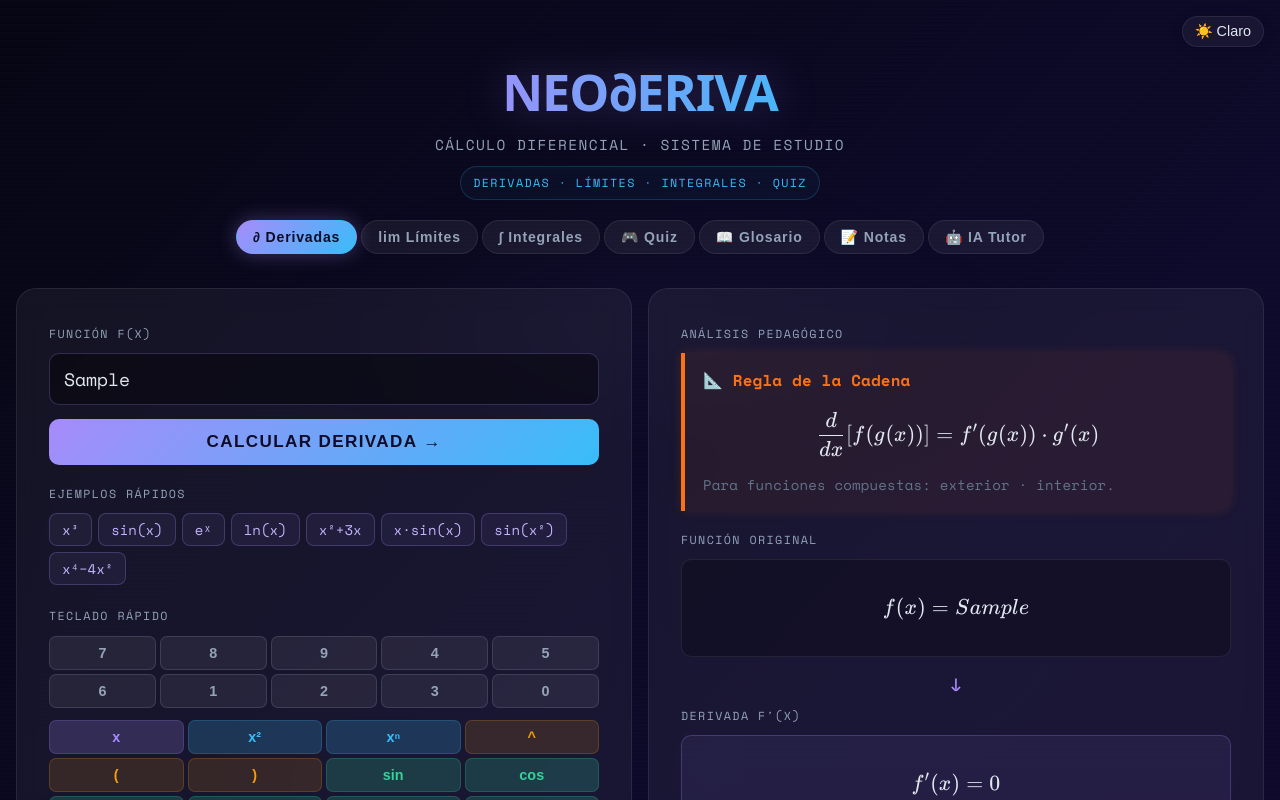
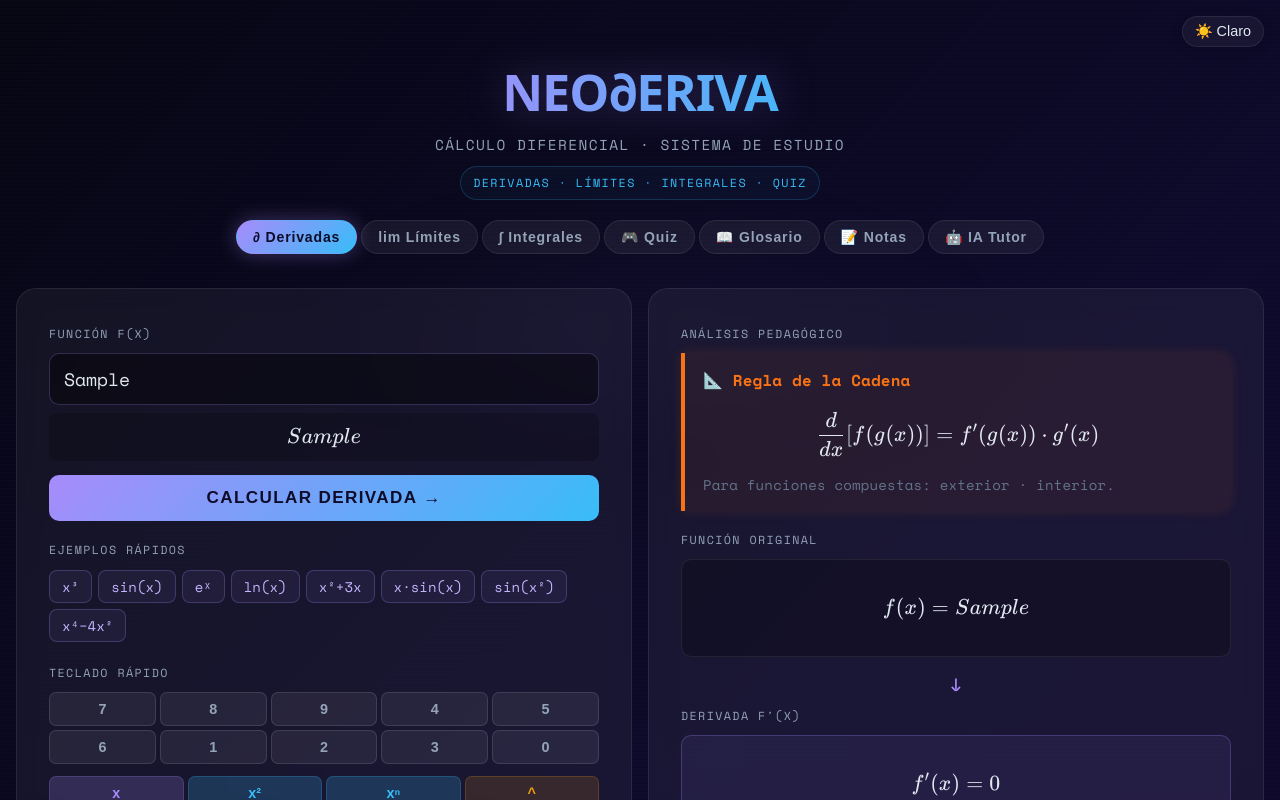
Before and after one commit to Etolr/Calculator, a React (Vite) app in the folder mi-calculadora/: page / in a window 1280 px wide. Both pictures are taken after typing "Sample" into the empty fields and a click on the button "CALCULAR DERIVADA →". Shown: the top 800 px of the page. Built offline with nearby package versions, Linux system fonts and the light colour scheme.

Commit message:
Visualizacion del latex

```diff
--- a/mi-calculadora/src/App.jsx
+++ b/mi-calculadora/src/App.jsx
@@ -74,7 +74,8 @@ function preprocess(input) {
     .replace(/(\d)([a-zA-Z(])/g, "$1*$2")
     .replace(/([a-zA-Z])(\d)/g, "$1^$2")
     .replace(/\be\^([^\s+\-*/^()]+)/g, "exp($1)")
-    .replace(/\bln\b/gi, "log");
+    .replace(/\bln\b/gi, "log")
+    .replace(/\*\*/g, "^");
 }
 
 // ─── DETECTOR DE REGLAS ───────────────────────────────────────
@@ -2242,6 +2243,11 @@ export default function App() {
                   onKeyDown={e => e.key === "Enter" && handleDerive()}
                   placeholder="Ej: x^3 + sin(x)"
                   spellCheck={false} />
+                  {input && (
+                  <div style={{ marginTop:8, padding:"10px 14px", background:"rgba(0,0,0,0.2)", borderRadius:8, minHeight:36, textAlign:"center" }}>
+                  <KaTeX formula={(() => { try { return math.parse(preprocess(input)).toTex(); } catch(_) { return input; } })()} display={false} />
+                   </div>
+                 )}
                 {error && <div style={S.error}>⚠ {error}</div>}
                 <button style={S.btn} onClick={handleDerive}>CALCULAR DERIVADA →</button>
 
```
